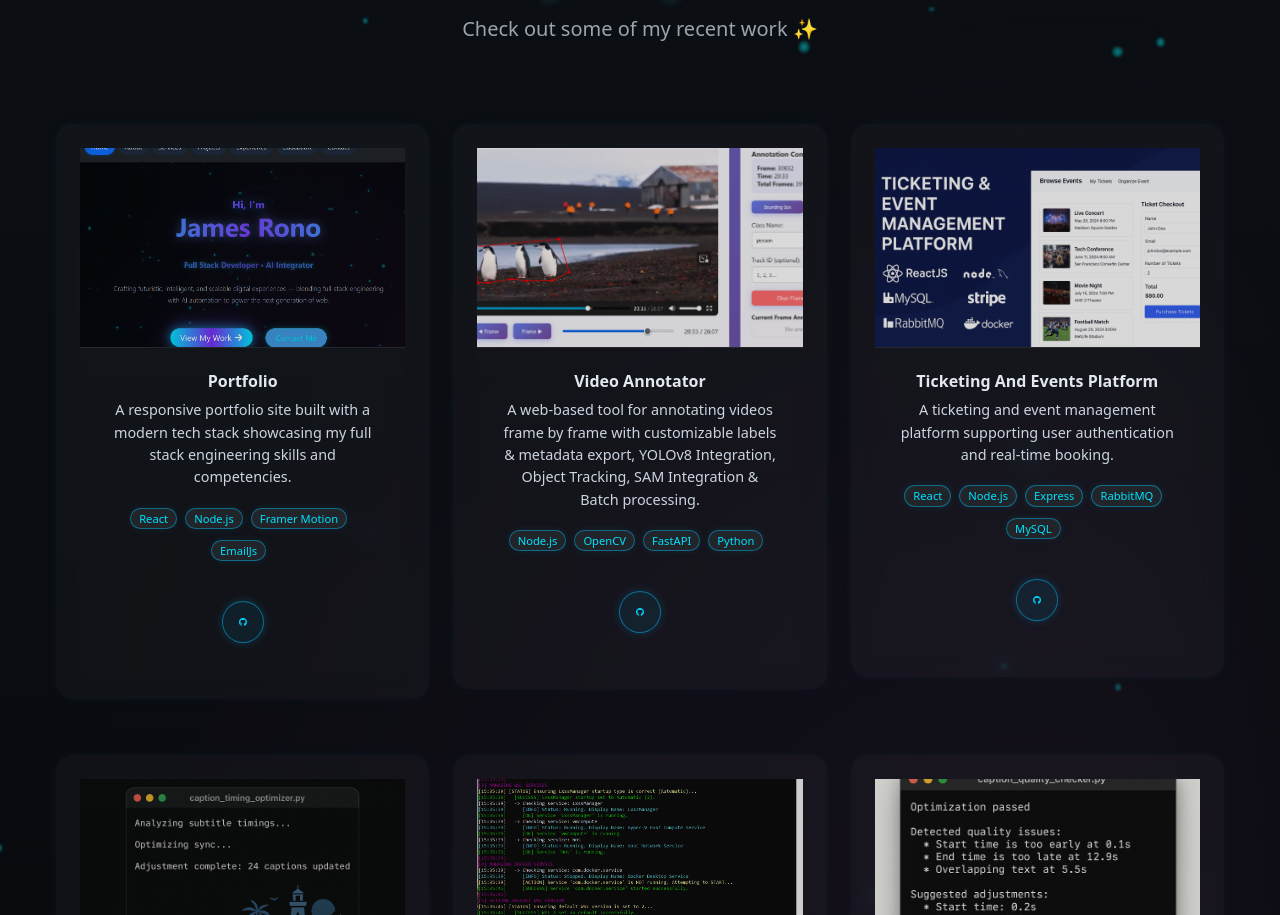
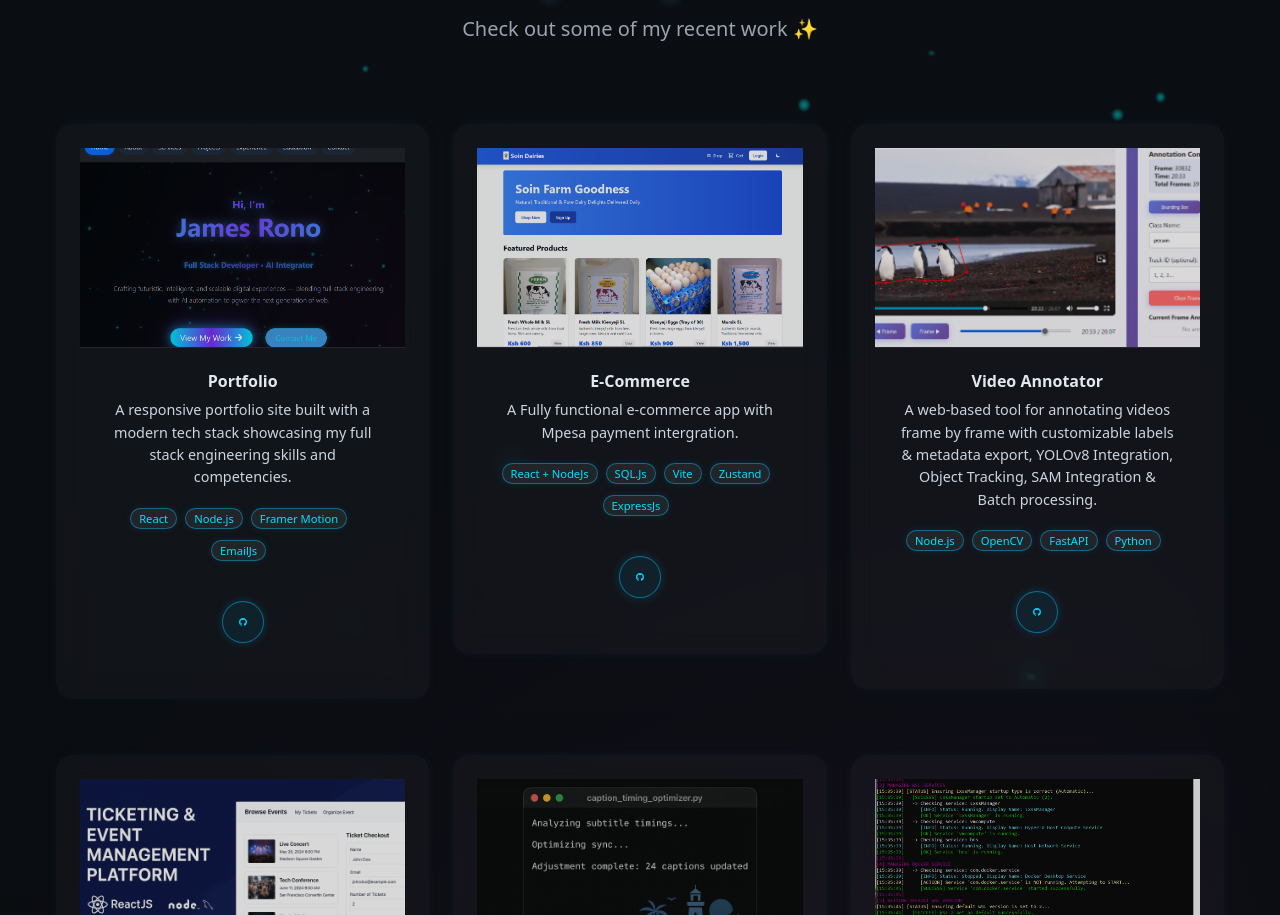
Before and after one commit to jimmi0623/james-rono, a React (Create React App) app: page / in a window 1280 px wide. Shown: the part 4136-5051 px from the top of the page. Built offline with nearby package versions, Linux system fonts and the light colour scheme.

Commit message:
added E-commerce project

```diff
--- a/src/pages/Projects.js
+++ b/src/pages/Projects.js
@@ -10,10 +10,12 @@ import ctoImg from '../assets/cto.png';
 import portImg from '../assets/port.png';
 import cqcImg from '../assets/cqc.png';
 import wslImg from '../assets/wsl.png';
+import eCom from '../assets/ecommerce.png';
+
 
 const Projects = () => {
   const projects = [
-        {
+     {
       id: 1,
       title: 'Portfolio',
       description:
@@ -23,8 +25,18 @@ const Projects = () => {
       demo: null,
       image: portImg,
     },
+     {
+      id: 2,
+      title: 'E-commerce',
+      description:
+        'A Fully functional e-commerce app with Mpesa payment intergration.',
+      technologies: ['React + NodeJs', 'SQL.Js', 'Vite', 'Zustand','ExpressJs'],
+      github: '',
+      demo: null,
+      image: eCom,
+    },
     {
-      id: 2,
+      id: 3,
       title: 'Video Annotator',
       description:
         'A web-based tool for annotating videos frame by frame with customizable labels & metadata export, YOLOv8 Integration, Object Tracking, SAM Integration & Batch processing.',
```
Also changed, not shown: src/assets/ecommerce.png (added).
